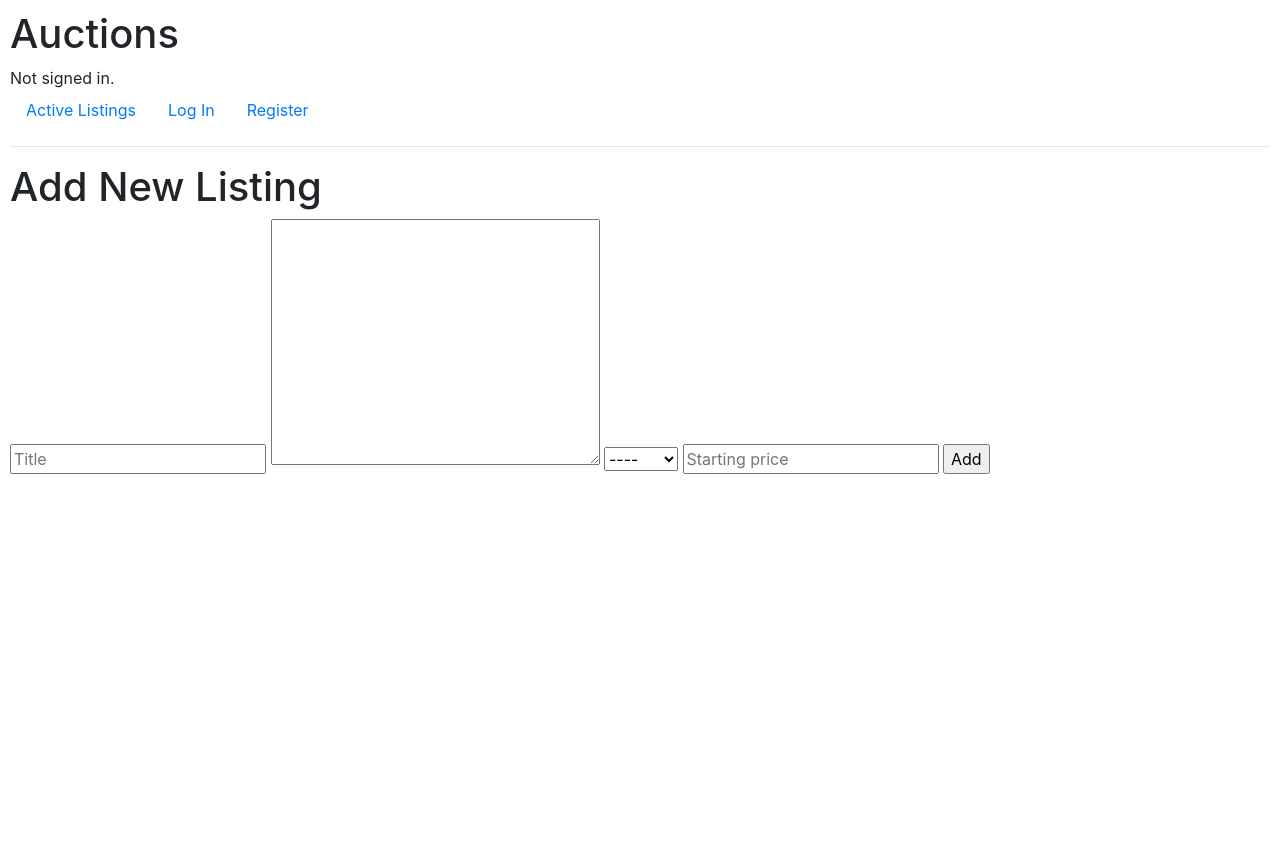
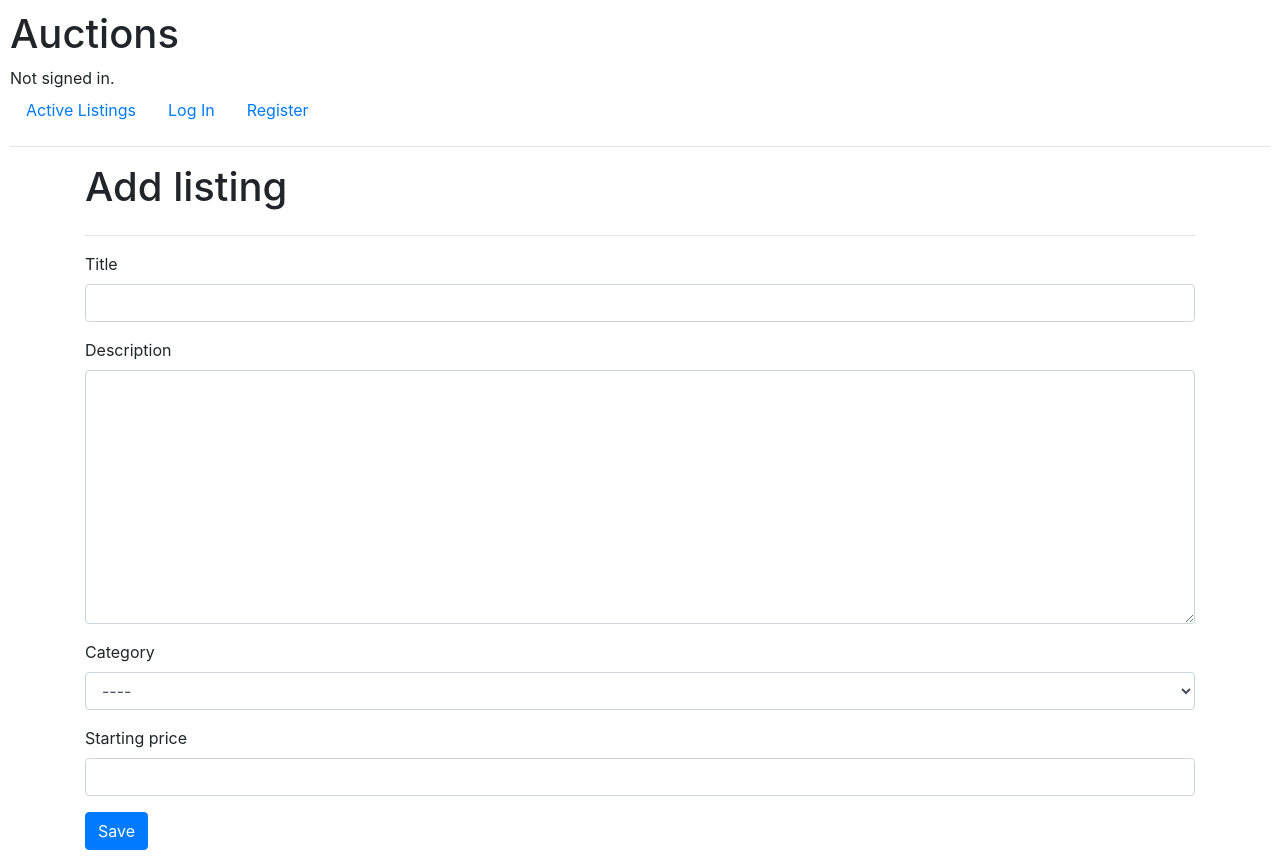
Before and after one commit to udson/CS50W_commerce, a Django app: template auctions/templates/auctions/add_listing.html in a window 1280 px wide. Before the commit the page ends 474 px from the top, so only its background shows below. Run offline with Django 3.2, Linux system fonts and the light colour scheme; the template is opened without the code that fills it: values that come from a table or form of the project are taken from there, others are empty; data comes from the database, SQL or seed files in the repository; both versions use the stored data as it was after the commit; some libraries are stand-ins or nearby versions.

Commit message:
Construção do formulário de adição de listings.

```diff
--- a/auctions/templates/auctions/add_listing.html
+++ b/auctions/templates/auctions/add_listing.html
@@ -1,16 +1,41 @@
 {% extends 'auctions/layout.html' %}
 
 {% block body %}
-    <h1>Add New Listing</h1>
-    <form action="" method="post">
-        <input type="text" name="title" placeholder="Title">
-        <textarea name="description" id="description" cols="30" rows="10"></textarea>
-        <select name="category" id="category">
-            <option value="" selected>----</option>
-            <option value="Teste1">Teste1</option>
-            <option value="Teste2">Teste2</option>
-        </select>
-        <input type="text" placeholder="Starting price">
-        <input type="submit" value="Add">
-    </form>
+    <div class="container">
+        <div class="row">
+            <div class="col">
+                <h1>Add listing</h1>
+            </div>
+        </div>
+        <hr>
+        <div class="row">
+            <div class="col">
+                <form action="" method="post">
+                    {% csrf_token %}
+                    <div class="form-group">
+                        <label for="title">Title</label>
+                        <input class="form-control" type="text" name="title" id="title">
+                    </div>
+                    <div class="form-group">
+                        <label for="description">Description</label>
+                        <textarea class="form-control" name="description" id="description" cols="30" rows="10"></textarea>
+                    </div>
+                    <div class="form-group">
+                        <label for="category">Category</label>
+                        <select class="form-control" name="category" id="category">
+                            <option value="" selected>----</option>
+                        {% for category in categories %}
+                            <option value="{{ category }}">{{ category }}</option>
+                        {% endfor %}
+                        </select>
+                    </div>
+                    <div class="form-group">
+                        <label for="starting_price">Starting price</label>
+                        <input type="text" class="form-control" name="starting_price" id="starting_price">
+                    </div>
+                    <button type="submit" class="btn btn-primary">Save</button>
+                </form>
+            </div>
+        </div>
+    </div>
 {% endblock body %}
```
Also changed, not shown: auctions/forms.py (added, +8 -0 lines), auctions/templates/auctions/add_listing_copy.html (added, +17 -0 lines), auctions/views.py (+7 -2 lines), db.sqlite3.
